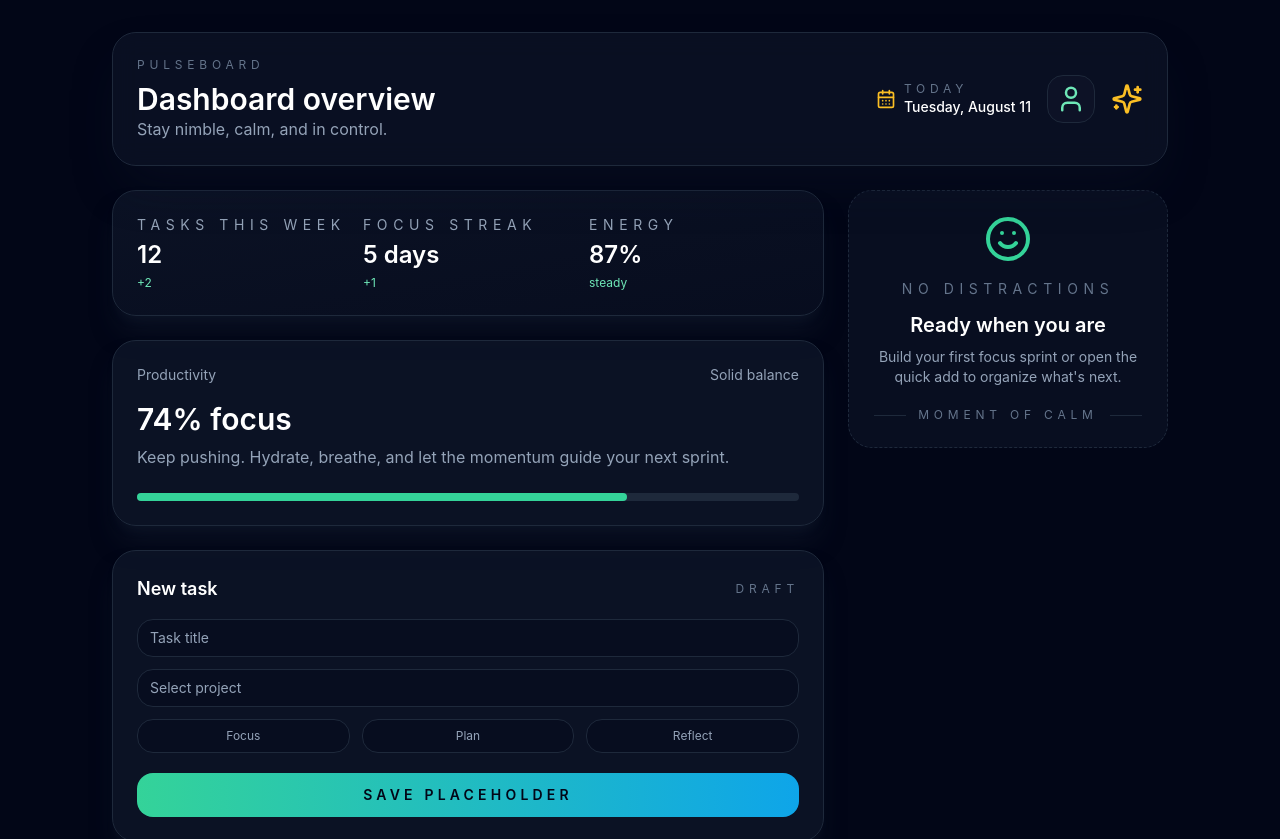
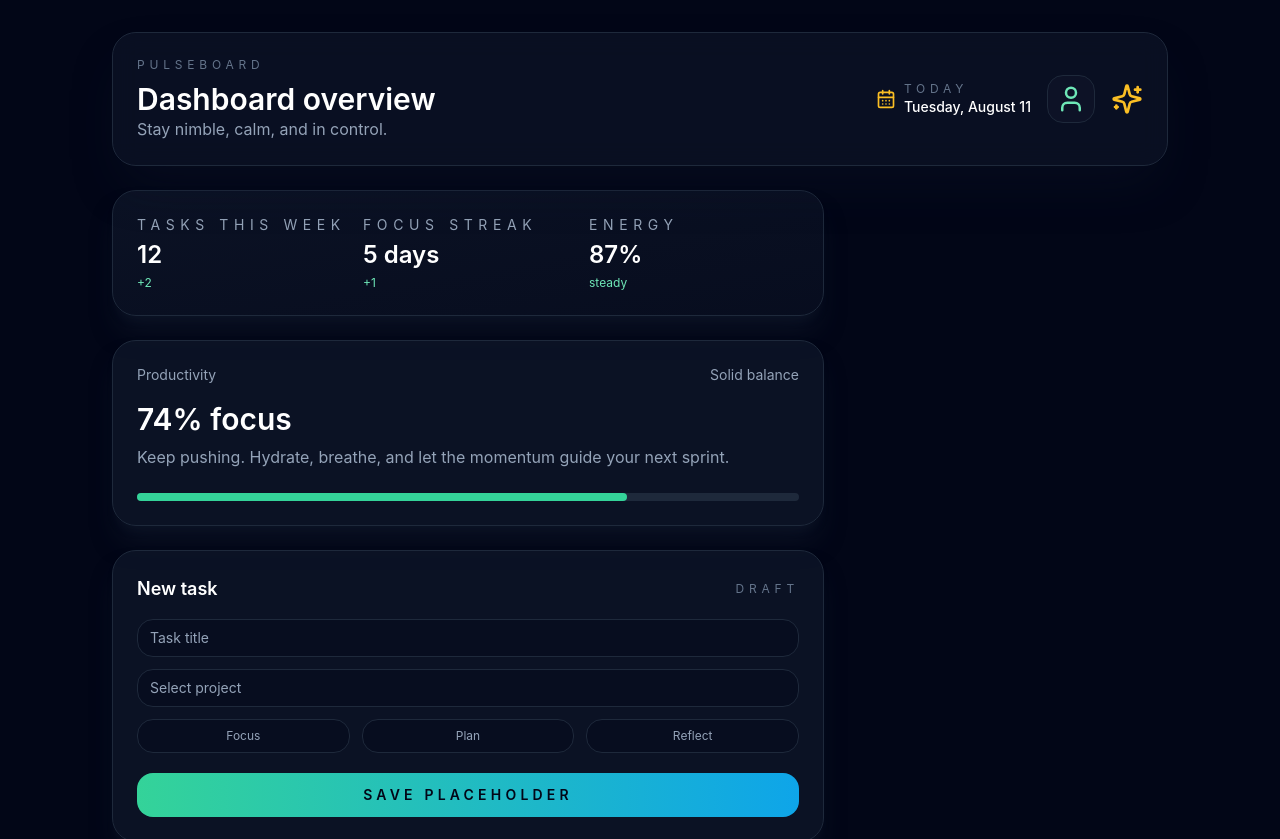
Before and after one commit to johnwick22012026-source/PulseBoard, a React (Vite) app: page / in a window 1280 px wide. Shown: the top 839 px of the page. Built offline with nearby package versions, Linux system fonts and the light colour scheme; the HTML template or start-up script is replaced by a standard one.

Commit message:
feat(PULSEBOA-30): Initialize App state from persisted or sample tasks — src/App.tsx

```diff
--- a/src/App.tsx
+++ b/src/App.tsx
@@ -1,3 +1,7 @@
+import { useEffect, useRef, useState } from 'react'
+import type { Task } from './types/task'
+import { loadTasks, saveTasks } from './utils/storage'
+
 import Header from './components/Header'
 import GreetingSummary from './components/GreetingSummary'
 import ProgressCard from './components/ProgressCard'
@@ -7,6 +11,22 @@ import TaskList from './components/TaskList'
 import EmptyState from './components/EmptyState'
 
 export default function App() {
+  const [tasks, setTasks] = useState<Task[]>([])
+  const isInitialMount = useRef(true)
+
+  useEffect(() => {
+    setTasks(loadTasks())
+  }, [])
+
+  useEffect(() => {
+    if (isInitialMount.current) {
+      isInitialMount.current = false
+      return
+    }
+
+    saveTasks(tasks)
+  }, [tasks])
+
   return (
     <div className="min-h-screen bg-slate-950 text-slate-100">
       <div className="mx-auto flex max-w-6xl flex-col gap-6 px-4 py-8 md:px-8 lg:px-12">
@@ -20,9 +40,11 @@ export default function App() {
             <FilterBar />
             <TaskList />
           </div>
-          <aside className="space-y-6">
-            <EmptyState />
-          </aside>
+          {tasks.length === 0 && (
+            <aside className="space-y-6">
+              <EmptyState />
+            </aside>
+          )}
         </div>
       </div>
     </div>
```
